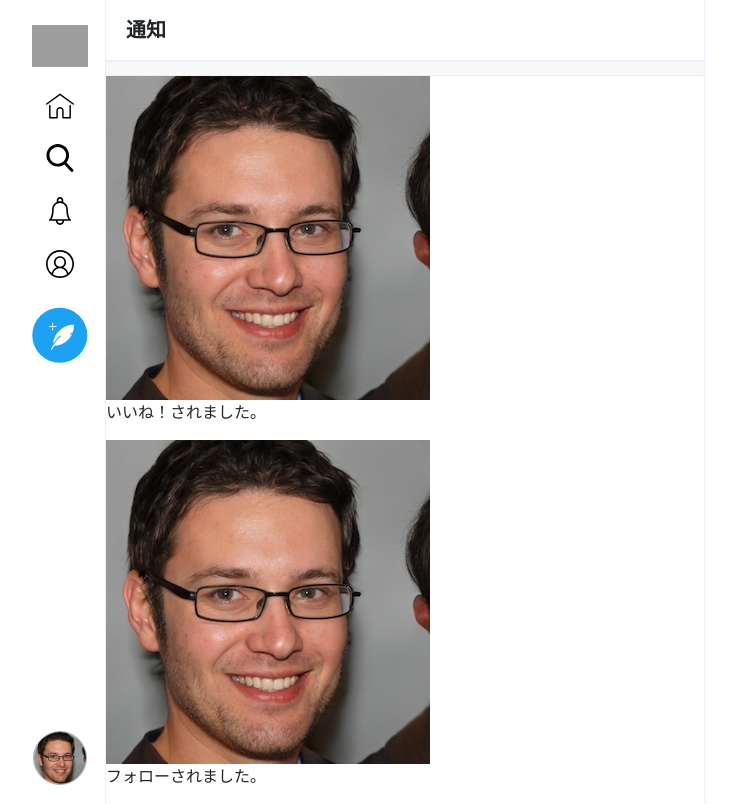
After one commit to ks1018/TwitterClone_A, a PHP site: page /TwitterClone_A/notification.php in a window 1280 px wide. The commit adds this page. Shown: the whole page, without its empty margins (280-1016 px from the left). Run offline with PHP 8.4, Linux system fonts and the light colour scheme; some libraries are stand-ins or nearby versions; grey boxes are pictures that could not be loaded.

Commit message:
その他の画面

```diff
--- a/Views/css/style.css
+++ b/Views/css/style.css
@@ -309,3 +309,24 @@ body.signup{
     margin-right: 30px;
     color: #778;
 }
+/*
+検索
+****/
+.search .search-area{
+    display: flex;
+    padding: 15px;
+}
+.search .search-area input{
+    width: 70%;
+    max-width: 300px;
+    margin-right: 10px;
+}
+/*
+通知
+****/
+.notification .notification-list .no-result{}
+.notification .notification-list .notification-item{}
+.notification .notification-list .notification-item .user{}
+.notification .notification-list .notification-item .user img{}
+.notification .notification-list .notification-item .content{}
+.notification .notification-list .notification-item .content p{}
--- /dev/null
+++ b/Views/notification.php
@@ -0,0 +1,55 @@
+<?php
+// 設定関連を読み込む
+include_once('../config.php');
+// 便利な関数を読み込む
+include_once('../util.php');
+
+?>
+
+<!DOCTYPE html>
+<html lang="ja">
+<head>
+    <?php include_once('../Views/common/head.php'); ?>
+    <title>通知画面 / Twitterクローン</title>
+    <meta name="description" content="通知画面です">
+</head>
+
+<body class="home notification text-center">
+    <div class="container">
+        <?php include_once('../Views/common/side.php'); ?>
+        <div class="main">
+            <div class="main-header">
+                <h1>通知</h1>
+            </div>
+
+            <!-- 仕切りエリア -->
+            <div class="ditch"></div>
+
+            <!-- 通知一覧エリア -->
+            <div class="notification-list">
+                <?php if (isset($_GET['case'])): ?>
+                    <p class="no-result">通知はまだありません。</p>
+                <?php else: ?>
+                    <div class="notification-item">
+                        <div class="user">
+                            <img src="<?php echo HOME_URL; ?>/Views/img_uploaded/user/sample-person.jpg" alt="">
+                        </div>
+                        <div class="content">
+                            <p>いいね！されました。</p>
+                        </div>
+                    </div>
+                    <div class="notification-item">
+                        <div class="user">
+                            <img src="<?php echo HOME_URL; ?>/Views/img_uploaded/user/sample-person.jpg" alt="">
+                        </div>
+                        <div class="content">
+                            <p>フォローされました。</p>
+                        </div>
+                    </div>
+                <?php endif; ?>
+            </div>
+        </div>
+    </div>
+    <?php include_once('../Views/common/foot.php'); ?>
+</body>
+</html>
```
Also changed, not shown: Views/post.php (added, +49 -0 lines), Views/search.php (added, +77 -0 lines).
